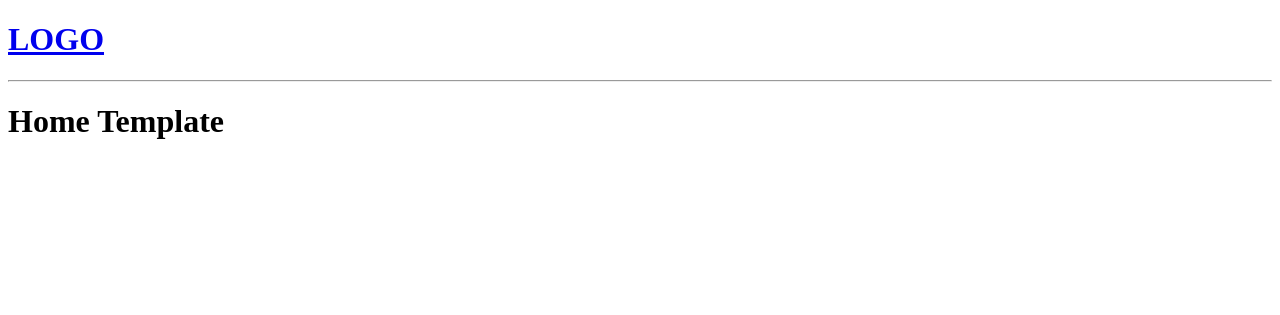
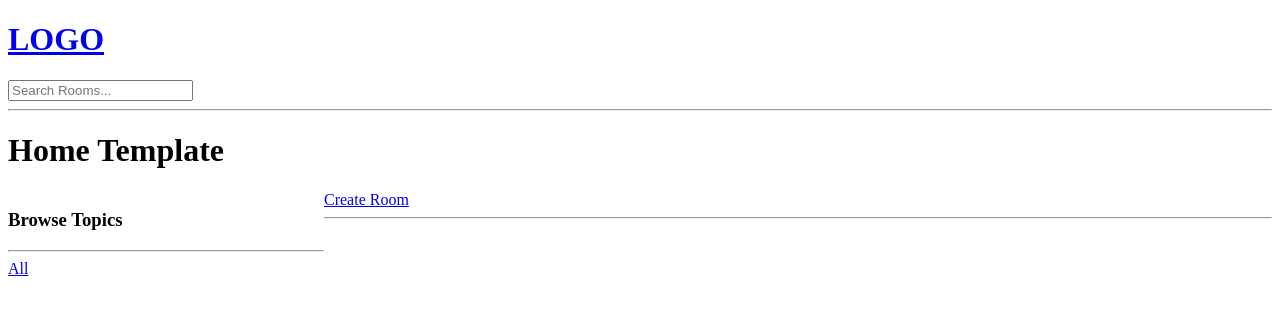
Before and after one commit to LamiKaan/SWE-573, a Django app: page / in a window 1280 px wide. Shown: the top 315 px of the page. Run offline with Django 4.2, Linux system fonts and the light colour scheme; data that the repository does not hold is empty.

Commit message:
Added topic filters and search bar

```diff
--- a/Project/base/models.py
+++ b/Project/base/models.py
@@ -21,6 +21,9 @@ class Room(models.Model):
     updated = models.DateTimeField(auto_now=True)
     created = models.DateTimeField(auto_now_add=True)
 
+    class Meta:
+        ordering = ['-updated', '-created']
+
     def __str__(self):
         return self.name
 
--- a/Project/base/templates/base/home.html
+++ b/Project/base/templates/base/home.html
@@ -1,11 +1,41 @@
 {% extends 'main.html' %} {% block content %}
+
+<style>
+  .home-container {
+    display: grid;
+    grid-template-columns: 1fr 3fr;
+  }
+</style>
 
 <h1>Home Template</h1>
 
+<div class="home-container">
   <div>
+    <h3>Browse Topics</h3>
+    <hr />
+
+    <div>
+      <a href="{% url 'home'%}">All</a>
+    </div>
+
+    {% for topic in topicscontext%}
+    <div>
+      <a href="{% url 'home' %}?q={{topic.name}}"> {{topic}} </a>
+    </div>
+
+    {% endfor%}
+  </div>
+
+  <div>
+    <a href="{% url 'create-room' %}">Create Room</a>
+    <hr />
     <div>
       {% for room in roomscontext %}
       <div>
+        <a href="{% url 'update-room' room.id %}"> Update Room </a>
+        <br />
+        <a href="{% url 'delete-room' room.id %}"> Delete Room </a>
+        <br />
         <span>@{{room.host.username}}</span>
         <h5>
           {{room.id}} -- <a href="{% url 'room' room.id %}">{{room.name}}</a>
@@ -16,5 +46,6 @@
       {% endfor %}
     </div>
   </div>
+</div>
 
 {% endblock content %}
--- a/Project/base/urls.py
+++ b/Project/base/urls.py
@@ -4,4 +4,9 @@ from . import views
 urlpatterns = [
     path('', views.home, name="home"),
     path('room/<str:pk>/', views.room, name="room"),
+
+    path('create-room/', views.createRoom, name="create-room"),
+    path('update-room/<str:pk>', views.updateRoom, name="update-room"),
+    path('delete-room/<str:pk>', views.deleteRoom, name="delete-room"),
+
 ]
--- a/Project/base/views.py
+++ b/Project/base/views.py
@@ -1,7 +1,9 @@
-from django.shortcuts import render
+from django.shortcuts import render, redirect
+from django.db.models import Q
 from django.http import HttpResponse
 
-from .models import Room
+from .models import Room, Topic
+from .forms import RoomForm
 # Create your views here.
 
 # rooms = [
@@ -12,8 +14,28 @@ from .models import Room
 
 
 def home(request):
-    rooms = Room.objects.all()
-    context = {'roomscontext': rooms}
+    # Benim kendi kendime denedigim
+    '''
+    q = request.GET.get('q')
+
+    if q is None:
+        rooms = Room.objects.all()
+    else:
+        rooms = Room.objects.filter(topic__name=q)
+    '''
+
+    q = request.GET.get('q') if request.GET.get('q') != None else ''
+
+    rooms = Room.objects.filter(
+        Q(topic__name__icontains=q) |
+        Q(name__icontains=q) |
+        Q(description__icontains=q)
+
+    )
+
+    topics = Topic.objects.all()
+
+    context = {'roomscontext': rooms, 'topicscontext': topics}
     return render(request, 'base/home.html', context)
 
 
@@ -21,3 +43,41 @@ def room(request, pk):
     room = Room.objects.get(id=pk)
     context = {'room': room}
     return render(request, 'base/room.html', context)
+
+
+def createRoom(request):
+    form = RoomForm()
+
+    if request.method == 'POST':
+        form = RoomForm(request.POST)
+        if form.is_valid():
+            form.save()
+            return redirect('home')
+
+    context = {'form': form}
+    return render(request, 'base/room_form.html', context)
+
+
+def updateRoom(request, pk):
+    room = Room.objects.get(id=pk)
+
+    form = RoomForm(instance=room)
+
+    if request.method == 'POST':
+        form = RoomForm(request.POST, instance=room)
+        if form.is_valid():
+            form.save()
+            return redirect('home')
+
+    context = {'form': form}
+    return render(request, 'base/room_form.html', context)
+
+
+def deleteRoom(request, pk):
+    room = Room.objects.get(id=pk)
+
+    if request.method == 'POST':
+        room.delete()
+        return redirect('home')
+
+    return render(request, 'base/delete.html', {'obj': room})
--- /dev/null
+++ b/Project/requirements.txt
@@ -0,0 +1 @@
+Django~=3.2.10
--- a/Project/templates/navbar.html
+++ b/Project/templates/navbar.html
@@ -2,4 +2,8 @@
   <h1>LOGO</h1>
 </a>
 
+<form method="GET" action="{% url 'home' %}">
+  <input type="text" name="q" placeholder="Search Rooms..." />
+</form>
+
 <hr />
```
Also changed, not shown: Project/base/forms.py (added, +8 -0 lines), Project/base/templates/base/delete.html (added, +11 -0 lines), Project/base/templates/base/room_form.html (added, +10 -0 lines). Lines whose indentation alone changed are shown as unchanged.
